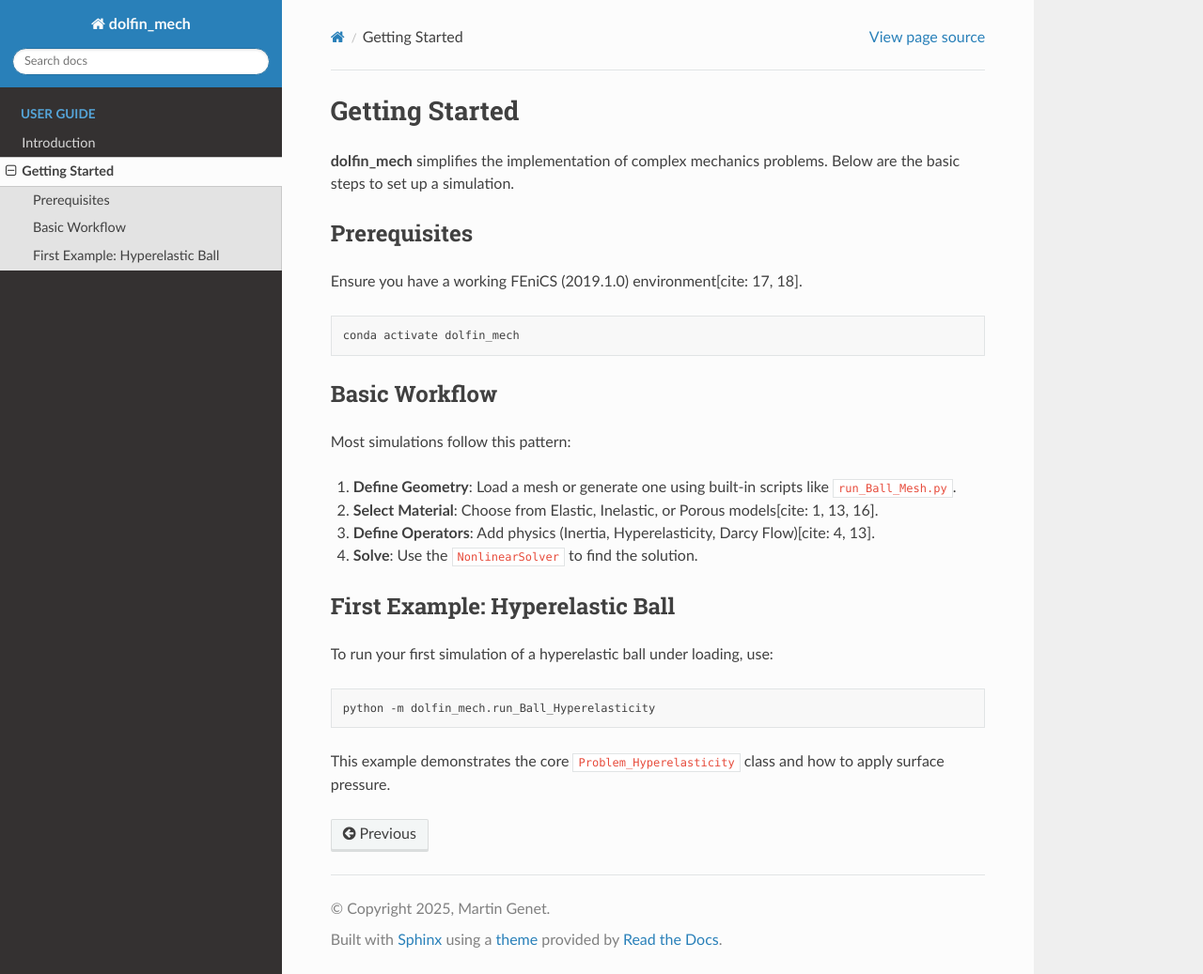
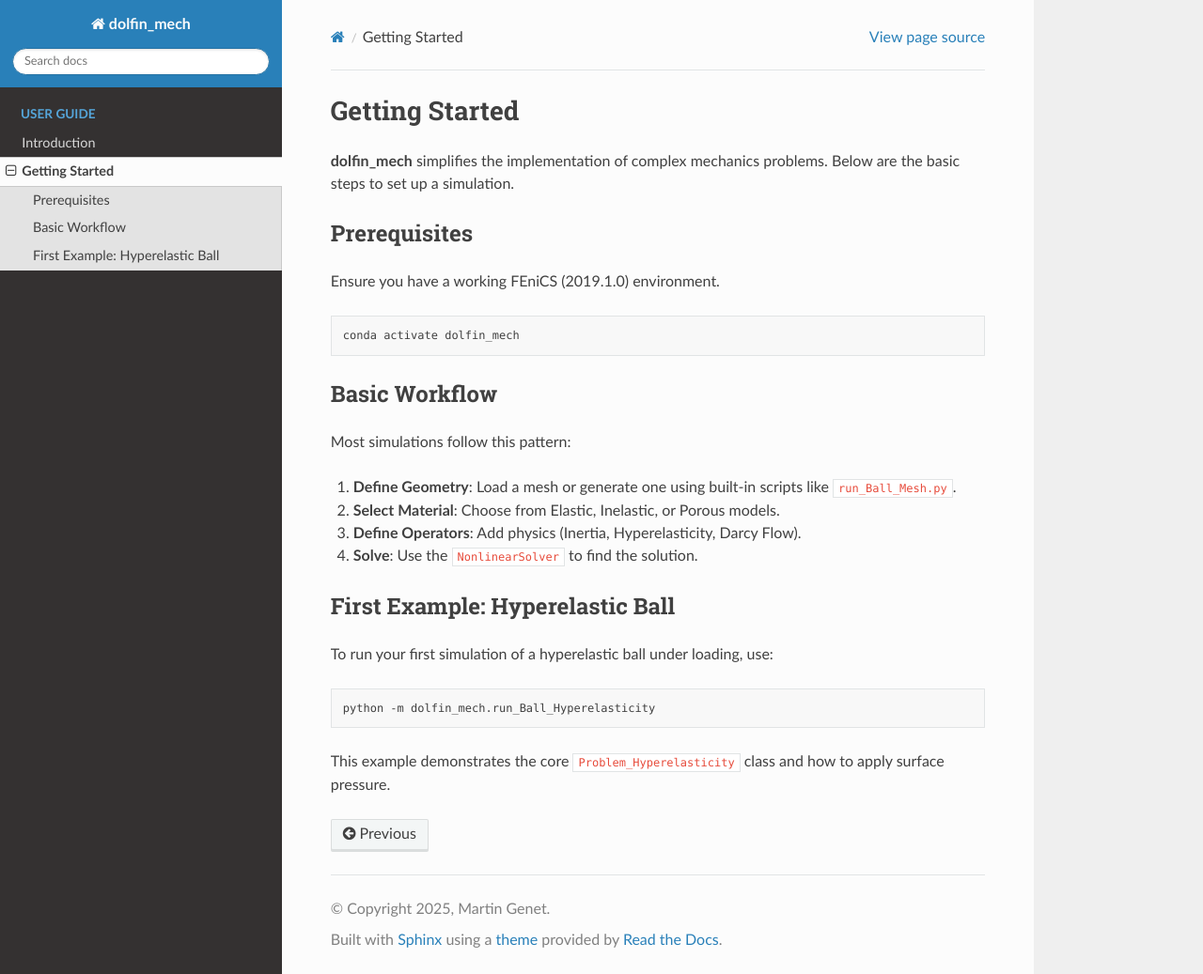
Before and after one commit to Th0masLavigne/dolfin_mech_doc, a Sphinx documentation site: the page built from docs/getting_started.rst, in a window 1280 px wide and 1037 px high. Shown: the whole window at 94% size. Built offline with Sphinx 7.4.7 and the Read the Docs theme 3.1.0, drawn with Linux system fonts in a browser that asks for light colours; pages that are not in the unit, such as notebooks, are missing from menus.

```diff
--- a/docs/getting_started.rst
+++ b/docs/getting_started.rst
@@ -5,7 +5,7 @@
 
 Prerequisites
 -------------
-Ensure you have a working FEniCS (2019.1.0) environment[cite: 17, 18].
+Ensure you have a working FEniCS (2019.1.0) environment.
 
 .. code-block:: bash
 
@@ -16,8 +16,8 @@
 Most simulations follow this pattern:
 
 1. **Define Geometry**: Load a mesh or generate one using built-in scripts like ``run_Ball_Mesh.py``.
-2. **Select Material**: Choose from Elastic, Inelastic, or Porous models[cite: 1, 13, 16].
-3. **Define Operators**: Add physics (Inertia, Hyperelasticity, Darcy Flow)[cite: 4, 13].
+2. **Select Material**: Choose from Elastic, Inelastic, or Porous models.
+3. **Define Operators**: Add physics (Inertia, Hyperelasticity, Darcy Flow).
 4. **Solve**: Use the ``NonlinearSolver`` to find the solution.
 
 First Example: Hyperelastic Ball
```
